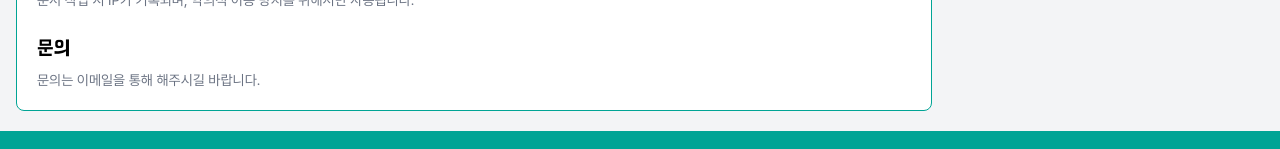
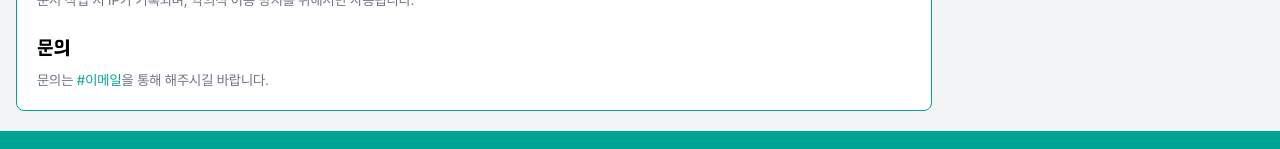
Before and after one commit to openmpy/runner-wiki, a Next.js app in the folder client/: page / in a window 1280 px wide. Shown: the part 796-945 px from the top of the page. Built offline with nearby package versions, Linux system fonts and the light colour scheme; no server answers.

Commit message:
refactor: 문의 이메일 링크 추가
- 페이지에서 문의 이메일을 직접 클릭할 수 있는 링크로 변경하여 사용자 편의성을 향상시킴.

```diff
--- a/client/app/page.tsx
+++ b/client/app/page.tsx
@@ -78,7 +78,14 @@ export default function HomePage() {
           <h2 className="font-bm-hanna text-xl mb-2">문의</h2>
           <div className="flex flex-col gap-1">
             <p className="text-sm text-gray-500">
-              문의는 이메일을 통해 해주시길 바랍니다.
+              문의는{" "}
+              <Link
+                href="mailto:runnerwiki@proton.me"
+                className="text-mint hover:underline"
+              >
+                #이메일
+              </Link>
+              을 통해 해주시길 바랍니다.
             </p>
           </div>
         </div>
```
